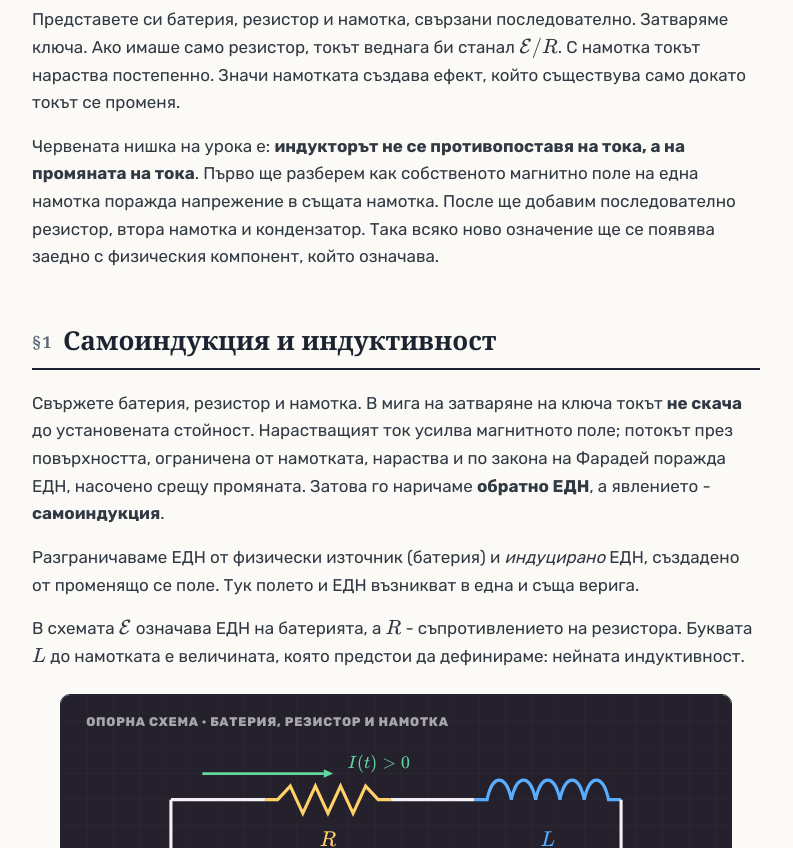
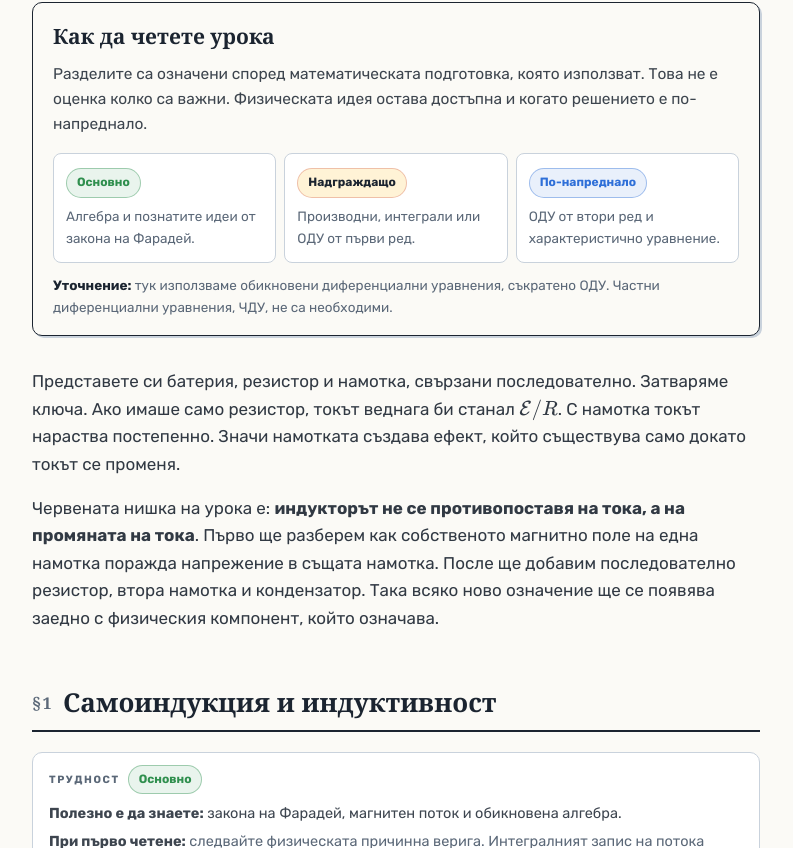
Before and after one commit to Kosius016/Physics-website, a Next.js app: page /physics/magnetizm/induktivnost in a window 1280 px wide. Shown: the part 432-1280 px from the top of the page, without its empty margins (244-1037 px from the left). Built offline with nearby package versions, Linux system fonts and the light colour scheme.

Commit message:
Добави нива на трудност към урока по индуктивност

```diff
--- a/app/physics/magnetizm/induktivnost/page.tsx
+++ b/app/physics/magnetizm/induktivnost/page.tsx
@@ -49,6 +49,91 @@ function Callout({ children }: { children: React.ReactNode }) {
     <div className="my-5 rounded-r-lg border-l-4 border-plus bg-hl px-4 py-3 text-[16px] leading-relaxed text-ink">
       {children}
     </div>
+  );
+}
+
+type DifficultyLevel = "Основно" | "Надграждащо" | "По-напреднало";
+
+const DIFFICULTY_STYLES: Record<DifficultyLevel, string> = {
+  Основно: "border-ok/40 bg-ok/10 text-ok",
+  Надграждащо: "border-plus/30 bg-hl text-ink",
+  "По-напреднало": "border-minus/40 bg-minus/10 text-minus",
+};
+
+function DifficultyNote({
+  level,
+  requires,
+  firstRead,
+}: {
+  level: DifficultyLevel;
+  requires: React.ReactNode;
+  firstRead?: React.ReactNode;
+}) {
+  return (
+    <aside
+      aria-label={`Трудност на раздела: ${level}`}
+      className="mb-6 rounded-[10px] border-[1.5px] border-rule bg-surface px-4 py-3"
+    >
+      <div className="flex flex-wrap items-center gap-2">
+        <span className="text-[10.5px] font-bold uppercase tracking-[0.15em] text-muted">
+          Трудност
+        </span>
+        <span
+          className={`rounded-full border px-2.5 py-1 text-[12px] font-bold ${DIFFICULTY_STYLES[level]}`}
+        >
+          {level}
+        </span>
+      </div>
+      <p className="mt-2 text-[14.5px] leading-relaxed text-ink/85">
+        <strong>Полезно е да знаете:</strong> {requires}
+      </p>
+      {firstRead && (
+        <p className="mt-1 text-[14.5px] leading-relaxed text-muted">
+          <strong className="text-ink/85">При първо четене:</strong> {firstRead}
+        </p>
+      )}
+    </aside>
+  );
+}
+
+function DifficultyGuide() {
+  return (
+    <aside
+      aria-labelledby="difficulty-guide-title"
+      className="mt-7 rounded-[10px] border-[1.5px] border-ink bg-paper px-5 py-4 shadow-hard-sm"
+    >
+      <h2 id="difficulty-guide-title" className="font-serif text-[21px] font-bold text-ink">
+        Как да четете урока
+      </h2>
+      <p className="mt-2 text-[15.5px] leading-relaxed text-ink/85">
+        Разделите са означени според математическата подготовка, която използват. Това не е
+        оценка колко са важни. Физическата идея остава достъпна и когато решението е
+        по-напреднало.
+      </p>
+      <div className="mt-4 grid gap-2 sm:grid-cols-3">
+        {(
+          [
+            ["Основно", "Алгебра и познатите идеи от закона на Фарадей."],
+            ["Надграждащо", "Производни, интеграли или ОДУ от първи ред."],
+            ["По-напреднало", "ОДУ от втори ред и характеристично уравнение."],
+          ] as const
+        ).map(([level, description]) => (
+          <div key={level} className="rounded-lg border border-rule bg-surface px-3 py-3">
+            <span
+              className={`inline-block rounded-full border px-2.5 py-1 text-[12px] font-bold ${DIFFICULTY_STYLES[level]}`}
+            >
+              {level}
+            </span>
+            <p className="mt-2 text-[13.5px] leading-relaxed text-muted">{description}</p>
+          </div>
+        ))}
+      </div>
+      <p className="mt-3 text-[13.5px] leading-relaxed text-muted">
+        <strong className="text-ink">Уточнение:</strong> тук използваме обикновени
+        диференциални уравнения, съкратено ОДУ. Частни диференциални уравнения, ЧДУ, не са
+        необходими.
+      </p>
+    </aside>
   );
 }
 
@@ -124,6 +209,8 @@ export default function InductanceLessonPage() {
 
         <LessonNav items={SECTION_NAV} right={<TeacherModeToggle />} />
 
+        <DifficultyGuide />
+
         <div className="space-y-4 pt-8 text-[17px] leading-relaxed text-ink/90">
           <p>
             Представете си батерия, резистор и намотка, свързани последователно. Затваряме
@@ -142,6 +229,11 @@ export default function InductanceLessonPage() {
         </div>
 
         <Section id="self" n="§1" title="Самоиндукция и индуктивност">
+          <DifficultyNote
+            level="Основно"
+            requires="закона на Фарадей, магнитен поток и обикновена алгебра."
+            firstRead="следвайте физическата причинна верига. Интегралният запис на потока може да остане като определение."
+          />
           <div className="space-y-4 text-[17px] leading-relaxed text-ink/90">
             <p>
               Свържете батерия, резистор и намотка. В мига на затваряне на ключа токът{" "}
@@ -355,6 +447,11 @@ export default function InductanceLessonPage() {
         </Section>
 
         <Section id="rl" n="§2" title="Резистор и индуктор при последователно свързване">
+          <DifficultyNote
+            level="Надграждащо"
+            requires="производна и ОДУ от първи ред за пълното извеждане на експоненциалния отговор."
+            firstRead="графиката, времеконстантата и готовите формули са достатъчни, дори ако още не решавате ОДУ."
+          />
           <div className="space-y-4 text-[17px] leading-relaxed text-ink/90">
             <p>
               <strong>Индуктор</strong> е компонент, проектиран да има определена
@@ -607,6 +704,11 @@ export default function InductanceLessonPage() {
         </Section>
 
         <Section id="energy" n="§3" title="Енергия в магнитно поле">
+          <DifficultyNote
+            level="Надграждащо"
+            requires="работа, мощност и прост определен интеграл."
+            firstRead="съсредоточете се върху идеята, че енергията се съхранява в магнитното поле. Извеждането може да се прочете по-късно."
+          />
           <div className="space-y-4 text-[17px] leading-relaxed text-ink/90">
             <p>
               Батерията в <RichText text="$RL$" /> контур доставя повече енергия, отколкото
@@ -783,6 +885,11 @@ export default function InductanceLessonPage() {
         </Section>
 
         <Section id="mutual" n="§4" title="Взаимна индуктивност">
+          <DifficultyNote
+            level="Надграждащо"
+            requires="магнитен поток, закон на Фарадей и внимателно следене на индексите."
+            firstRead="важната идея е как променящият се ток в едната намотка поражда ЕДН в другата."
+          />
           <div className="space-y-4 text-[17px] leading-relaxed text-ink/90">
             <p>
               Две близки, електрически несвързани намотки могат да обменят енергия чрез
@@ -959,6 +1066,11 @@ export default function InductanceLessonPage() {
         </Section>
 
         <Section id="lc" n="§5" title="Кондензатор и индуктор: LC трептения">
+          <DifficultyNote
+            level="По-напреднало"
+            requires="ОДУ от втори ред, синус и косинус. Комплексните експоненти са само метод за пълното решение."
+            firstRead="наблюдавайте обмяната на енергия между кондензатора и намотката. Алгебричното решение може да се прескочи."
+          />
           <div className="space-y-4 text-[17px] leading-relaxed text-ink/90">
             <p>
               Добавяме <strong>кондензатор</strong> с капацитет{" "}
@@ -1237,6 +1349,11 @@ export default function InductanceLessonPage() {
         </Section>
 
         <Section id="rlc" n="§6" title="Резистор, индуктор и кондензатор: RLC затихване">
+          <DifficultyNote
+            level="По-напреднало"
+            requires="ОДУ от втори ред, характеристично уравнение и комплексни корени."
+            firstRead="разграничете трите режима по графиките. Пълният извод на решенията е допълнителен слой."
+          />
           <div className="space-y-4 text-[17px] leading-relaxed text-ink/90">
             <p>
               Към предишната <RichText text="$LC$" /> верига добавяме последователен
@@ -1535,6 +1652,11 @@ export default function InductanceLessonPage() {
         </Section>
 
         <Section id="recap" n="§7" title="Обобщение">
+          <DifficultyNote
+            level="Основно"
+            requires="само основните физически идеи от предишните раздели."
+            firstRead="използвайте този раздел като карта на урока и се върнете само към извежданията, които са ви нужни."
+          />
           <Derivation title="Една причинна верига зад целия урок">
             <Formula
               latex={String.raw`I\longrightarrow \vec B\longrightarrow \Phi_B\longrightarrow \lambda=LI\longrightarrow \mathcal E_L=-L\frac{dI}{dt}`}
```
